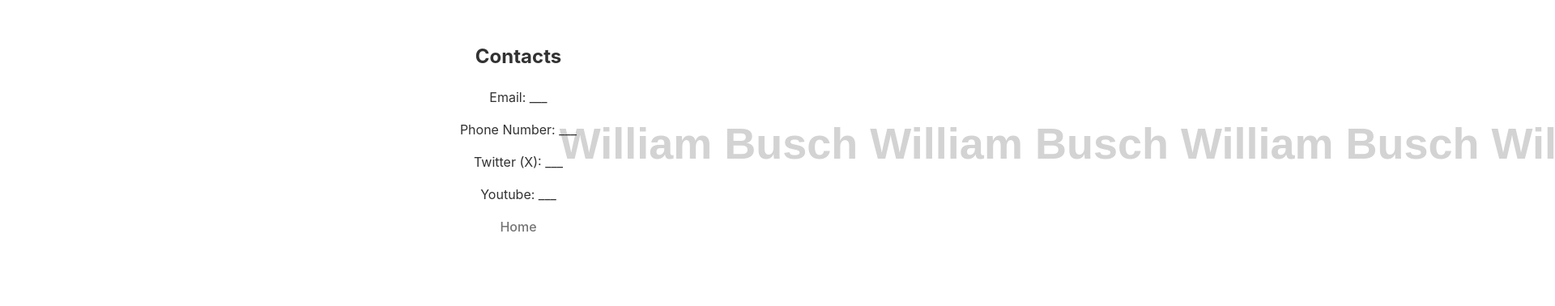
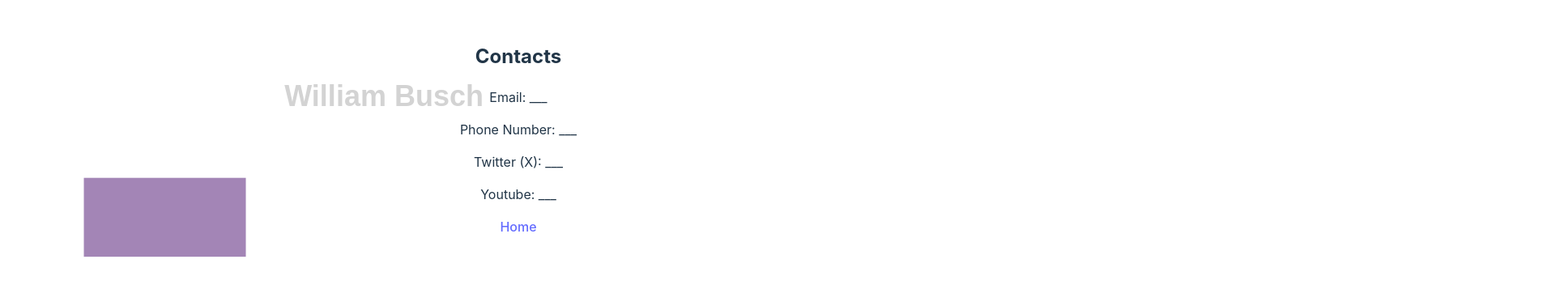
Before and after one commit to MythosDev/public-project3, a React (Vite) app in the folder vite-project/: page /Contacts in a window 1280 px wide. Shown: the part 238-616 px from the top of the page at 81% size, 1920 px wide, since content can reach past the window. Built offline with nearby package versions, Linux system fonts and the light colour scheme.

Commit message:
added bouncing color ball

```diff
--- /dev/null
+++ b/vite-project/src/components/BackgroundText.jsx
@@ -0,0 +1,57 @@
+import React, { useEffect } from "react";
+
+
+//UPDATES:
+//currently I have a rain effect
+//Randomly spawn at locations to the left out of view at a fixed X position,
+//randomly spawn with time
+//Have fixed list of Y positions
+
+//UPDATE:
+//consistent
+//spawn text in a line from the left
+//TimeToNextSpawn value
+//set spawn X position, set death X position
+//line up multiple and stagger
+
+const BackgroundText = ({ text, startX, startY, endX, endY, duration = 10 }) => {
+  const animationName = `moveText-${Math.random().toString(36).substring(7)}`;
+
+  useEffect(() => {
+    // Generate dynamic keyframes
+    const keyframes = `
+      @keyframes ${animationName} {
+        0% {
+          transform: translate(${startX}px, ${startY}px);
+        }
+        100% {
+          transform: translate(${endX}px, ${endY}px);
+        }
+      }
+    `;
+
+    // Inject the keyframes into the document
+    const styleSheet = document.createElement("style");
+    styleSheet.innerHTML = keyframes;
+    document.head.appendChild(styleSheet);
+
+    return () => {
+      document.head.removeChild(styleSheet);
+    };
+  }, [animationName, startX, startY, endX, endY]);
+
+  const styles = {
+    position: "fixed",
+    fontSize: "36px",
+    fontWeight: "800",
+    fontFamily: "'Eurostile', sans-serif",
+    color: "lightgrey",
+    whiteSpace: "nowrap",
+    animation: `${animationName} ${duration}s linear infinite`,
+    zIndex: "-5",
+  };
+
+  return <div style={styles}>{text}</div>;
+};
+
+export default BackgroundText;
--- /dev/null
+++ b/vite-project/src/components/DVDLogo.jsx
@@ -0,0 +1,74 @@
+import React, { useState, useEffect, useRef } from "react";
+
+const widthDVDLogo = 200;
+const heightDVDLogo = 97.45;
+
+const getRandomNumber = (min, max) => Math.random() * (max - min) + min;
+
+const DVDLogo = ({ width, height }) => {
+  const [position, setPosition] = useState({
+    x: getRandomNumber(0, width - widthDVDLogo),
+    y: getRandomNumber(0, height - heightDVDLogo),
+    xSpeed: 4,
+    ySpeed: 4,
+    r: getRandomNumber(100, 256),
+    g: getRandomNumber(100, 256),
+    b: getRandomNumber(100, 256),
+  });
+
+  const requestRef = useRef();
+
+  const setRandomColors = () => ({
+    r: getRandomNumber(100, 256),
+    g: getRandomNumber(100, 256),
+    b: getRandomNumber(100, 256),
+  });
+
+  const moveDVDLogo = () => {
+    setPosition((prev) => {
+      let { x, y, xSpeed, ySpeed, r, g, b } = prev;
+
+      if (x + widthDVDLogo >= width || x <= 0) {
+        xSpeed = -xSpeed;
+        ({ r, g, b } = setRandomColors());
+      }
+
+      if (y + heightDVDLogo >= height || y <= 0) {
+        ySpeed = -ySpeed;
+        ({ r, g, b } = setRandomColors());
+      }
+
+      return { x: x + xSpeed, y: y + ySpeed, xSpeed, ySpeed, r, g, b };
+    });
+
+    requestRef.current = requestAnimationFrame(moveDVDLogo);
+  };
+
+  useEffect(() => {
+    requestRef.current = requestAnimationFrame(moveDVDLogo);
+    return () => cancelAnimationFrame(requestRef.current);
+  }, []);
+
+  return (
+    <svg
+      width={width}
+      height={height}
+      style={{
+        position: "fixed",  // Make it fixed over the entire screen
+        top: 0,
+        left: 0,
+        zIndex: -1,  // Ensure it stays on top of other elements
+        pointerEvents: "none",  // Prevent it from blocking clicks
+      }}
+    >
+      <g
+        fill={`rgb(${position.r}, ${position.g}, ${position.b})`}
+        transform={`translate(${position.x}, ${position.y})`}
+      >
+        <rect width={widthDVDLogo} height={heightDVDLogo} />
+      </g>
+    </svg>
+  );
+};
+
+export default DVDLogo;
--- a/vite-project/src/pages/Contacts.jsx
+++ b/vite-project/src/pages/Contacts.jsx
@@ -2,6 +2,8 @@ import { Link } from 'react-router-dom';
 import BottomBar from '../components/BottomBar';
 import DitherOverlay from '../components/DitherOverlay';
 import BlackAndWhiteOverlay from '../components/BlackAndWhiteOverlay';
+import BackgroundText from "../components/BackgroundText";
+import DVDLogo from '../components/DVDLogo';
 
 export default function () {
 
@@ -14,35 +16,7 @@ export default function () {
             // transform: "scaleX(1.5)"
             transform: "translate(-500px, 100px)"
         },
-        BGText: {
-            fontSize: "36px",
-            fontWeight: "800",
-            fontFamily: "'Eurostile', sans-serif",
-            position: "fixed",
-            color: "lightgrey", // Light grey color for BGText
-            transform: "translate(-900px, -200px)", // Initial position
-            animation: "moveRight 10s linear infinite", // Apply the animation to BGText
-            zIndex: "-5",
-            whiteSpace: "nowrap"
-        }
     };
-
-    // Keyframes for moving text
-    const keyframes = `
-    @keyframes moveRight {
-        0% {
-            transform: translate(-100vw, -200px); /* Initial position */
-        }
-        100% {
-            transform: translate(100vw, -200px); /* End position (move to the right of the screen) */
-        }
-    }
-    `;
-
-    // Inject the keyframes into the document
-    const insertKeyframes = document.createElement('style');
-    insertKeyframes.innerHTML = keyframes;
-    document.head.appendChild(insertKeyframes);
 
     return(
         <>
@@ -57,22 +31,14 @@ export default function () {
             <div style={styles.CornerText}>
                 <h2>Welcome</h2>
             </div>
-            <div style={styles.BGText}>
-                <h2>William Busch
-                    William Busch
-                    William Busch
-                    William Busch
-                    William Busch
-                    William Busch
-                    William Busch
-                    William Busch
-                    William Busch
-                    William Busch
-                </h2>
-            </div>
+            <BackgroundText text="William Busch" startX={-2500} startY={-200} endX={2500} endY={-200} duration={12} />
+            <BackgroundText text="William Busch" startX={-2500} startY={100} endX={2500} endY={100} duration={8} />
+            <BackgroundText text="William Busch" startX={-2500} startY={300} endX={2300} endY={300} duration={15} />
+            <DVDLogo width={window.innerWidth} height={window.innerHeight}/>
+
             <BottomBar/>
             {/* <DitherOverlay /> */}
-            <BlackAndWhiteOverlay />
+            {/* <BlackAndWhiteOverlay /> */}
         </>
     )
 }
```
